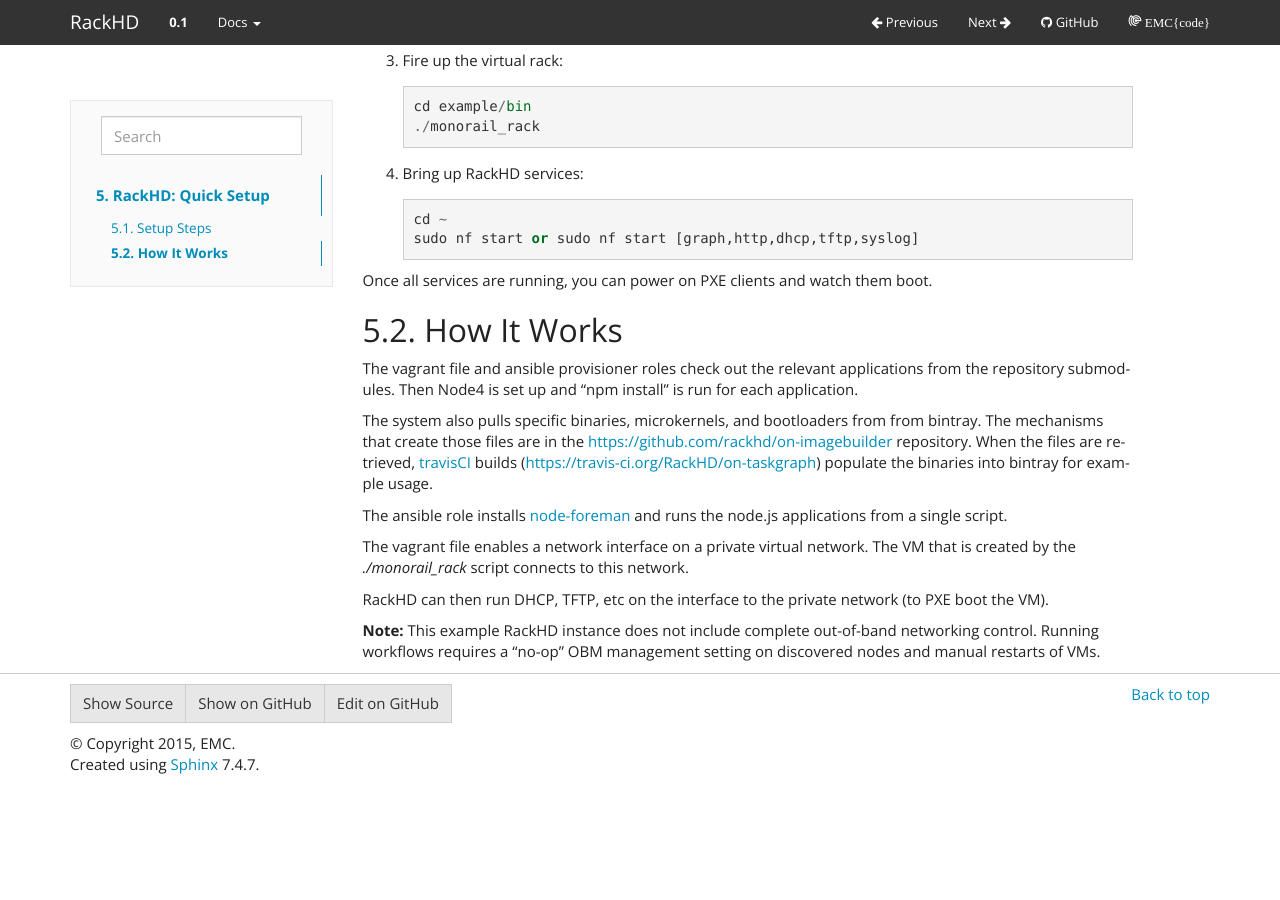
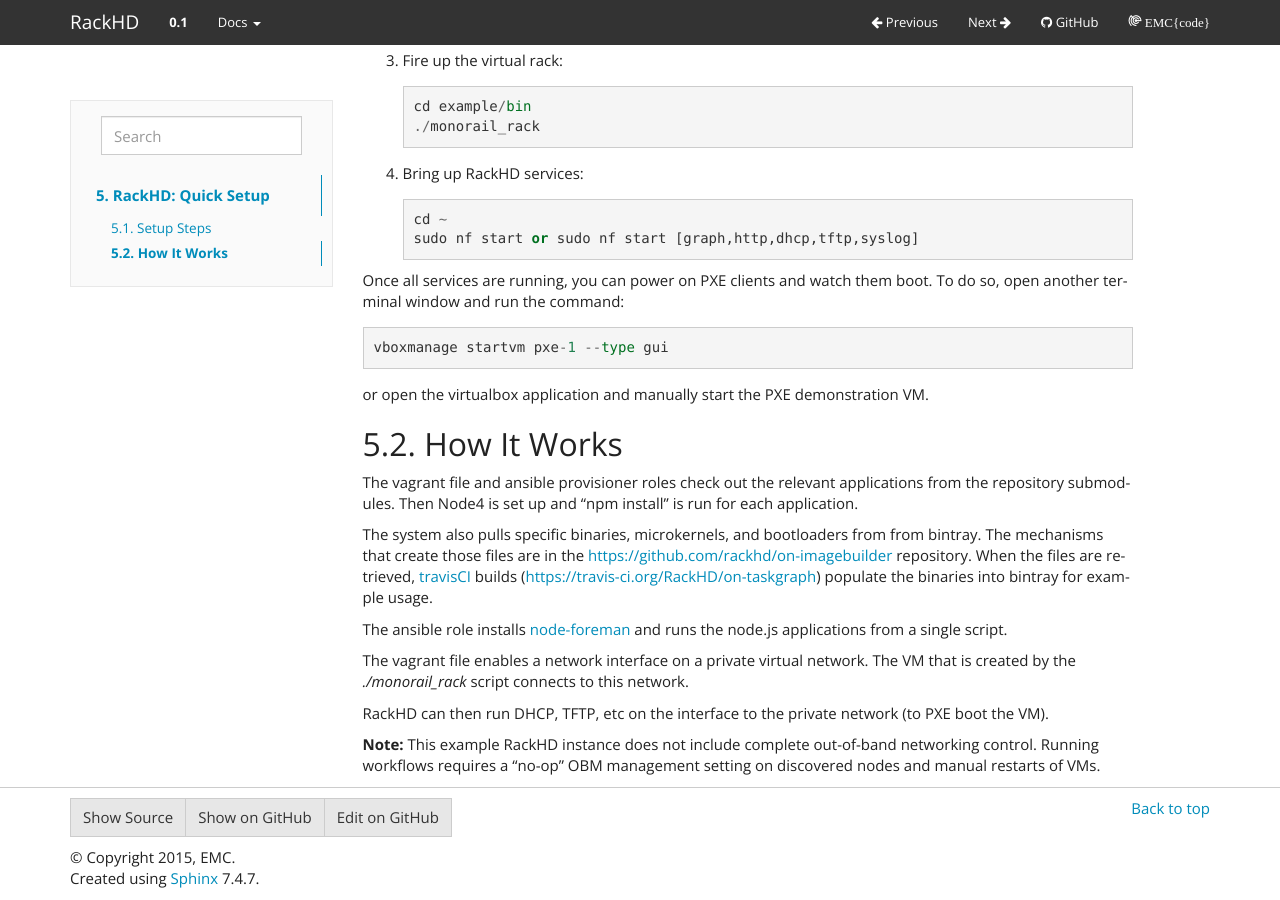
Before and after one commit to RackHD/docs, a Sphinx documentation site: the page built from docs/getting_started.rst, in a window 1280 px wide and 900 px high, scrolled down 544 px. Built offline with Sphinx 7.4.7, drawn with Linux system fonts in a browser that asks for light colours; before the commit the page ends 1330 px from its top, so only the background shows below that.

Commit message:
adding how to start the PXE vm to the instructions

```diff
--- a/docs/getting_started.rst
+++ b/docs/getting_started.rst
@@ -43,7 +43,11 @@
     sudo nf start or sudo nf start [graph,http,dhcp,tftp,syslog]
 
 Once all services are running, you can power on PXE clients and watch them boot.
+To do so, open another terminal window and run the command::
 
+    vboxmanage startvm pxe-1 --type gui
+
+or open the virtualbox application and manually start the PXE demonstration VM.
 
 How It Works
 ---------------------
```
